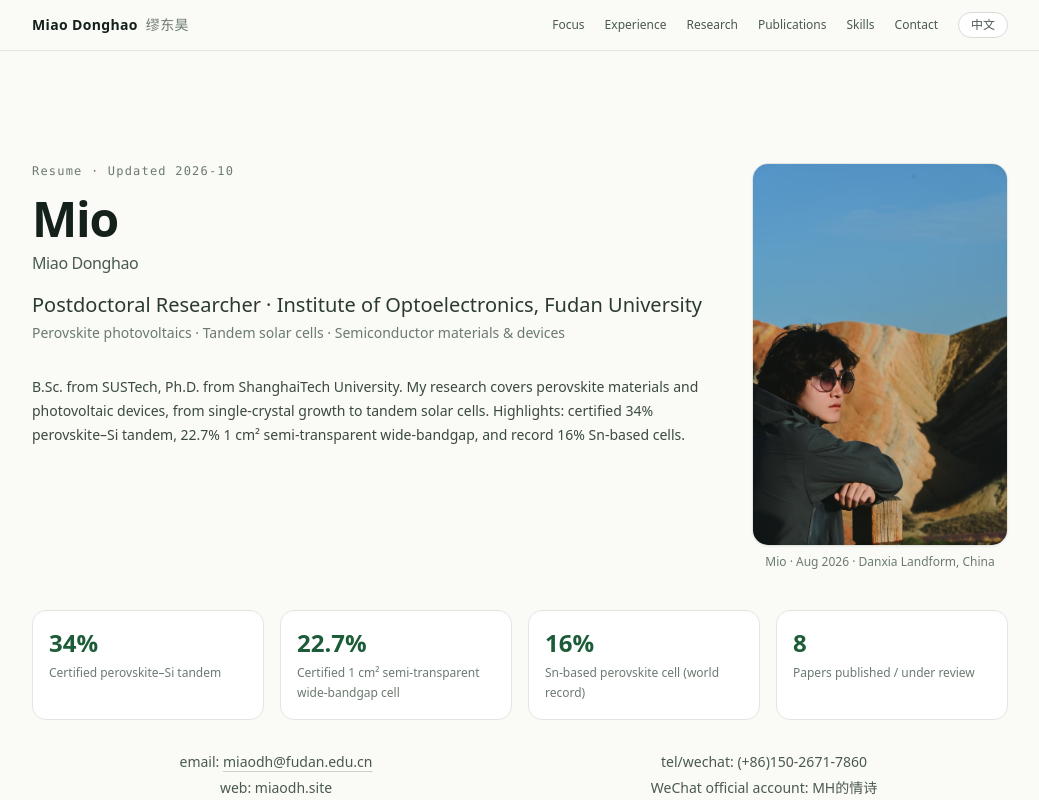
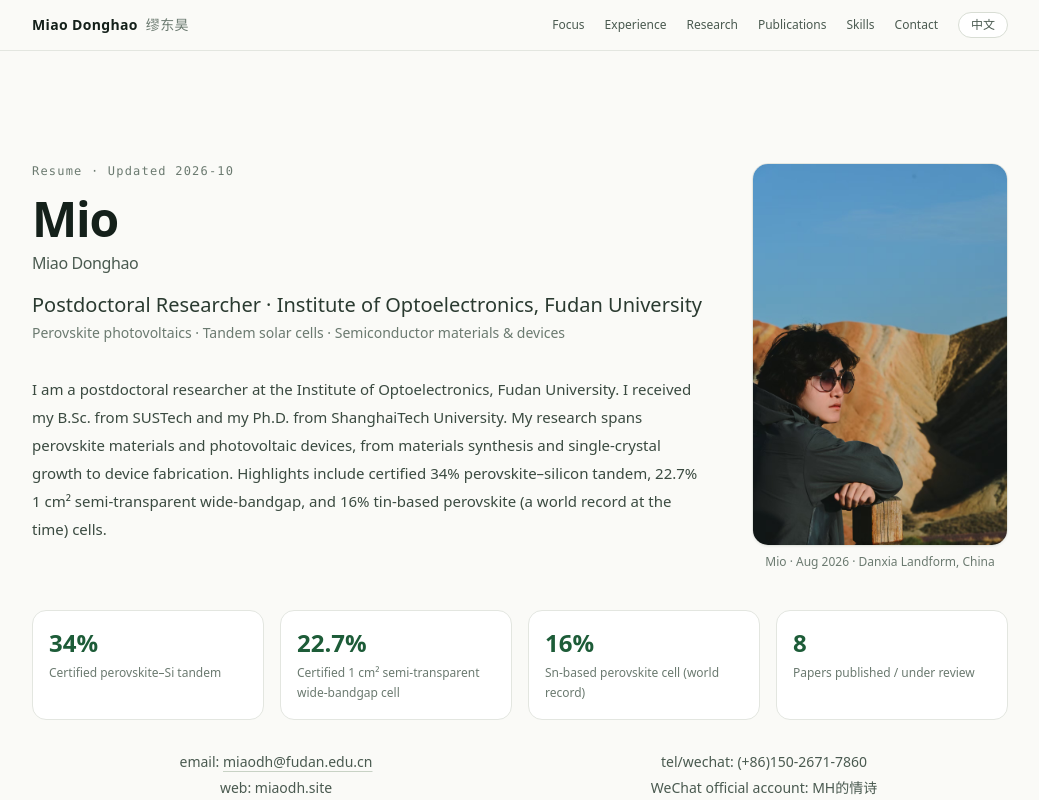
Before and after one commit to Miaodh1998/Miaodh1998.github.io, a React (Vite) app: page / in a window 1280 px wide. Both pictures are taken after a click on the button "EN". Shown: the top 800 px of the page, without its empty margins (120-1159 px from the left). Built offline with nearby package versions, Linux system fonts and the light colour scheme.

Commit message:
restore full EN bio text

```diff
--- a/src/sections/en/HeroEn.tsx
+++ b/src/sections/en/HeroEn.tsx
@@ -17,11 +17,12 @@ export default function HeroEn() {
             Perovskite photovoltaics · Tandem solar cells · Semiconductor materials & devices
           </p>
 
-          <p className="mt-8 max-w-2xl text-sm leading-6 text-[#3a4a40]">
-            B.Sc. from SUSTech, Ph.D. from ShanghaiTech University. My research covers perovskite
-            materials and photovoltaic devices, from single-crystal growth to tandem solar cells.
-            Highlights: certified 34% perovskite–Si tandem, 22.7% 1 cm² semi-transparent
-            wide-bandgap, and record 16% Sn-based cells.
+          <p className="mt-8 max-w-2xl text-[15px] leading-7 text-[#3a4a40]">
+            I am a postdoctoral researcher at the Institute of Optoelectronics, Fudan University. I received my
+            B.Sc. from SUSTech and my Ph.D. from ShanghaiTech University. My research spans perovskite materials
+            and photovoltaic devices, from materials synthesis and single-crystal growth to device fabrication.
+            Highlights include certified 34% perovskite–silicon tandem, 22.7% 1 cm² semi-transparent wide-bandgap,
+            and 16% tin-based perovskite (a world record at the time) cells.
           </p>
         </div>
         <figure className="flex shrink-0 flex-col">
```
